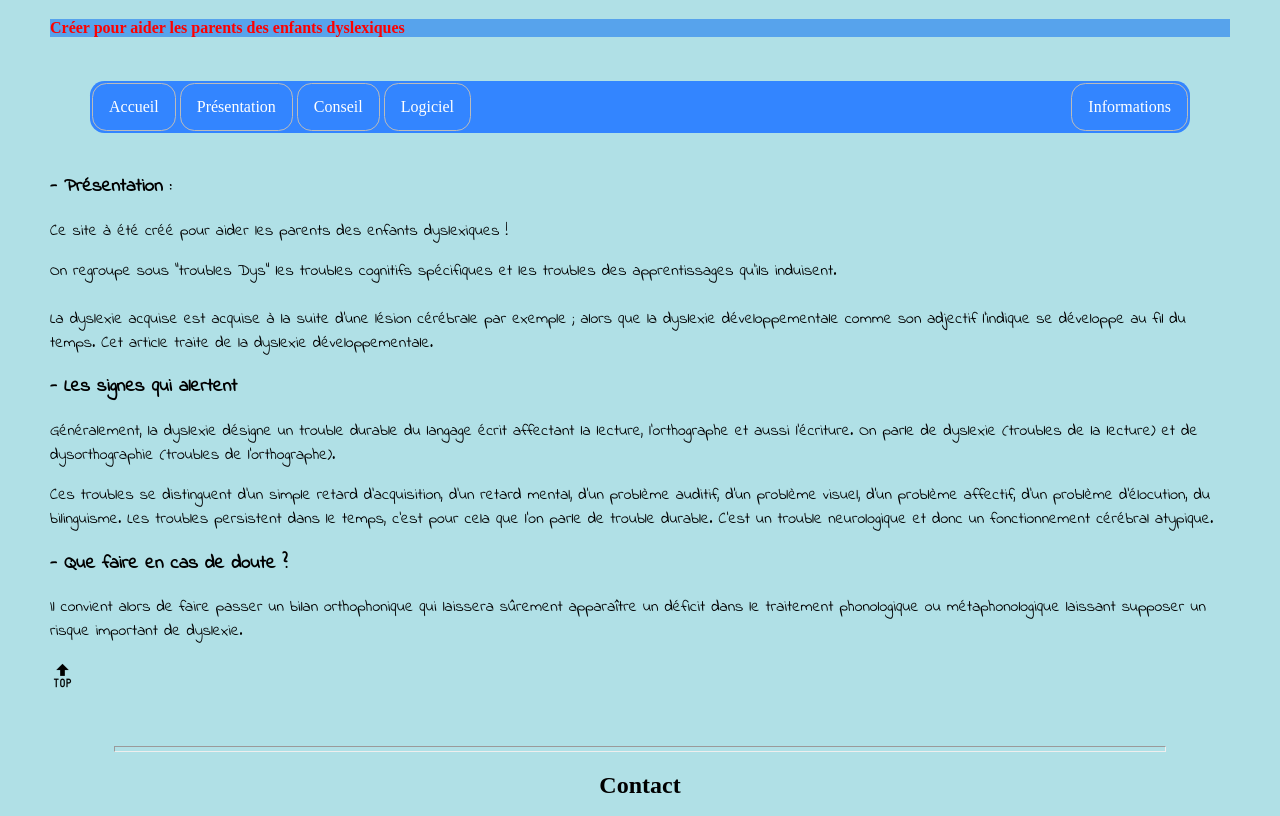
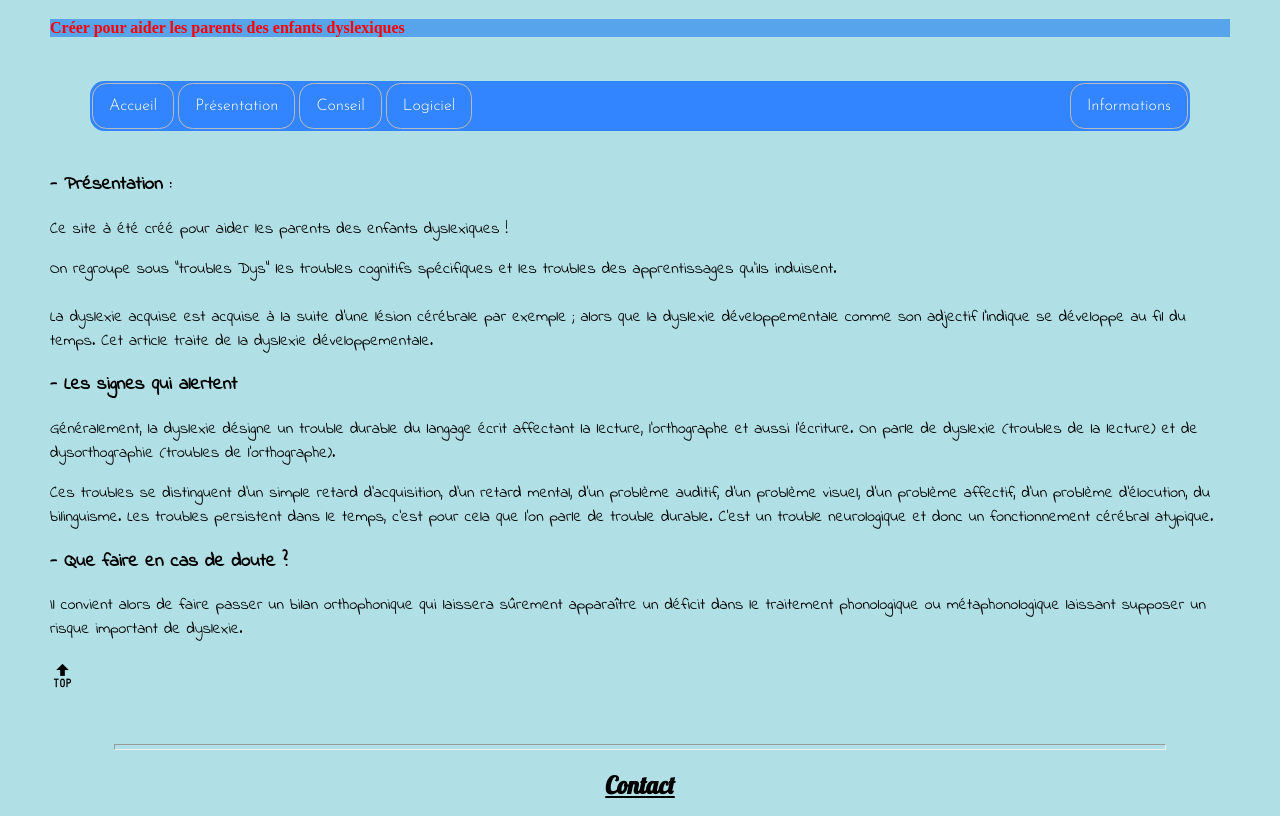
Before and after one commit to manu321-code/le-blog-de-Isabelle, a plain HTML site: page index.html in a window 1280 px wide. Shown: the part 62-878 px from the top of the page. Drawn offline with Linux system fonts and the light colour scheme; grey boxes are pictures that could not be loaded; a web font is replaced by a local one.

Commit message:
Update index.html

```diff
--- a/index.html
+++ b/index.html
@@ -10,6 +10,8 @@
     <style>
         @import url('https://fonts.googleapis.com/css2?family=Palette+Mosaic&display=swap');
         @import url('https://fonts.googleapis.com/css2?family=Indie+Flower&display=swap');
+        @import url('https://fonts.googleapis.com/css2?family=Josefin+Sans:wght@300&display=swap');
+        @import url('https://fonts.googleapis.com/css2?family=Lobster&display=swap');
 
         body {
             background-color: powderblue;
@@ -131,7 +133,7 @@
             <font color="red">Créer pour aider les parents des enfants dyslexiques</font>
         </b></marquee>
 
-    <ul style="margin: 40px;">
+    <ul style="margin: 40px; font-family: 'Josefin Sans', sans-serif;">
         <li class="dropdown">
             <a href="https://manu321-code.github.io/le-blog-de-Isabelle/" class="dropbtn">Accueil</a>
             <div class="dropdown-content">
@@ -167,9 +169,9 @@
         <li style="float:right" class="dropdown">
             <a class="dropbtn" href="#...">Informations</a>
             <div class="dropdown-content">
-                <a href="#...">Contact</a>
+                <a href="#contactdys">Contact</a>
                 <a href="#...">Auteur Emmanuel</a>
-                <a href="#...">Date 05-08-21</a>
+                <a href="#...">Date 13-08-21</a>
             </div>
         </li>
     </ul>
@@ -211,7 +213,9 @@
 
     <hr style="color: black; height: 4px; width: 1050px;">
     <center>
-        <h2>Contact</h2>
+        <u>
+            <h2 id="contactdys" style="font-family: 'Lobster', cursive;">Contact</h2>
+        </u>
     </center>
 
     <span class="vertical-line">
```
